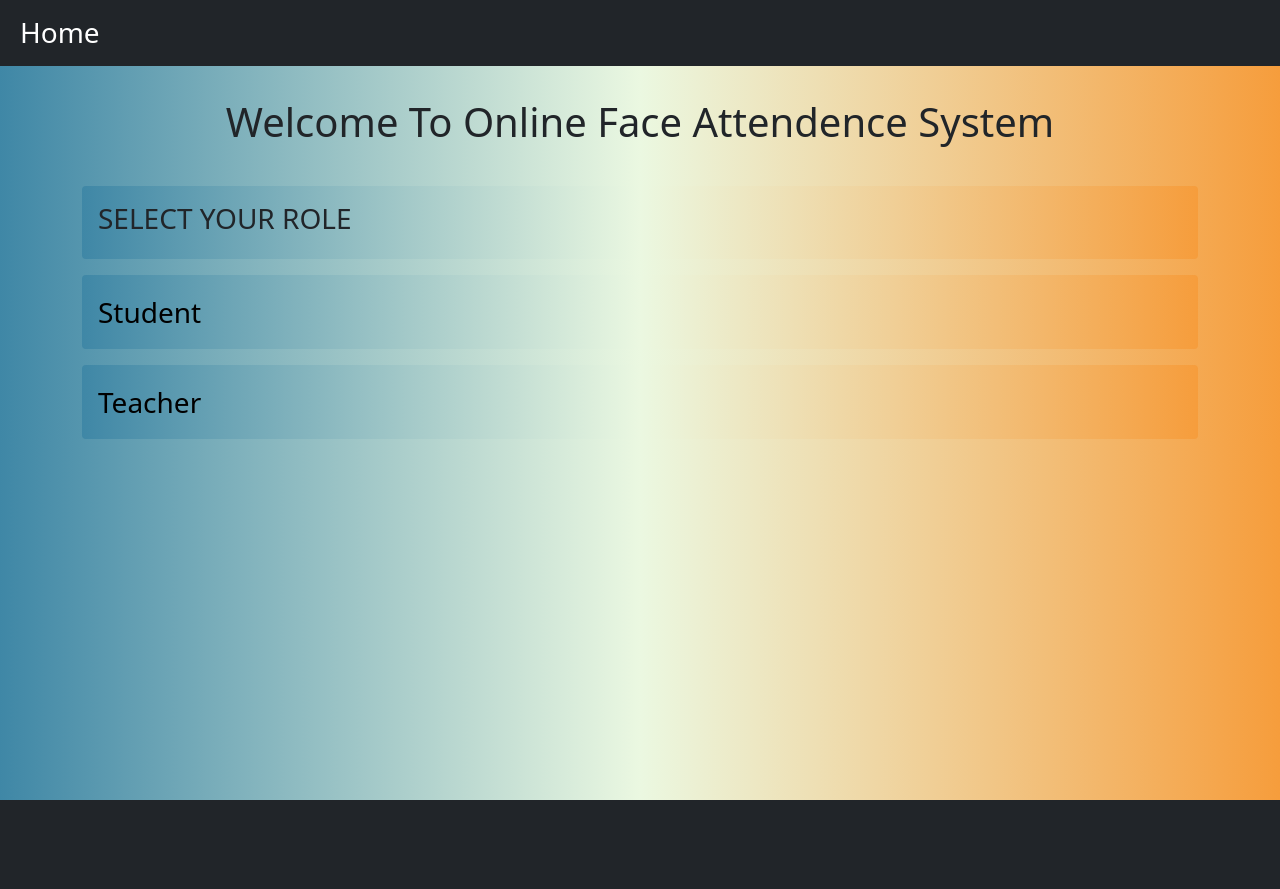
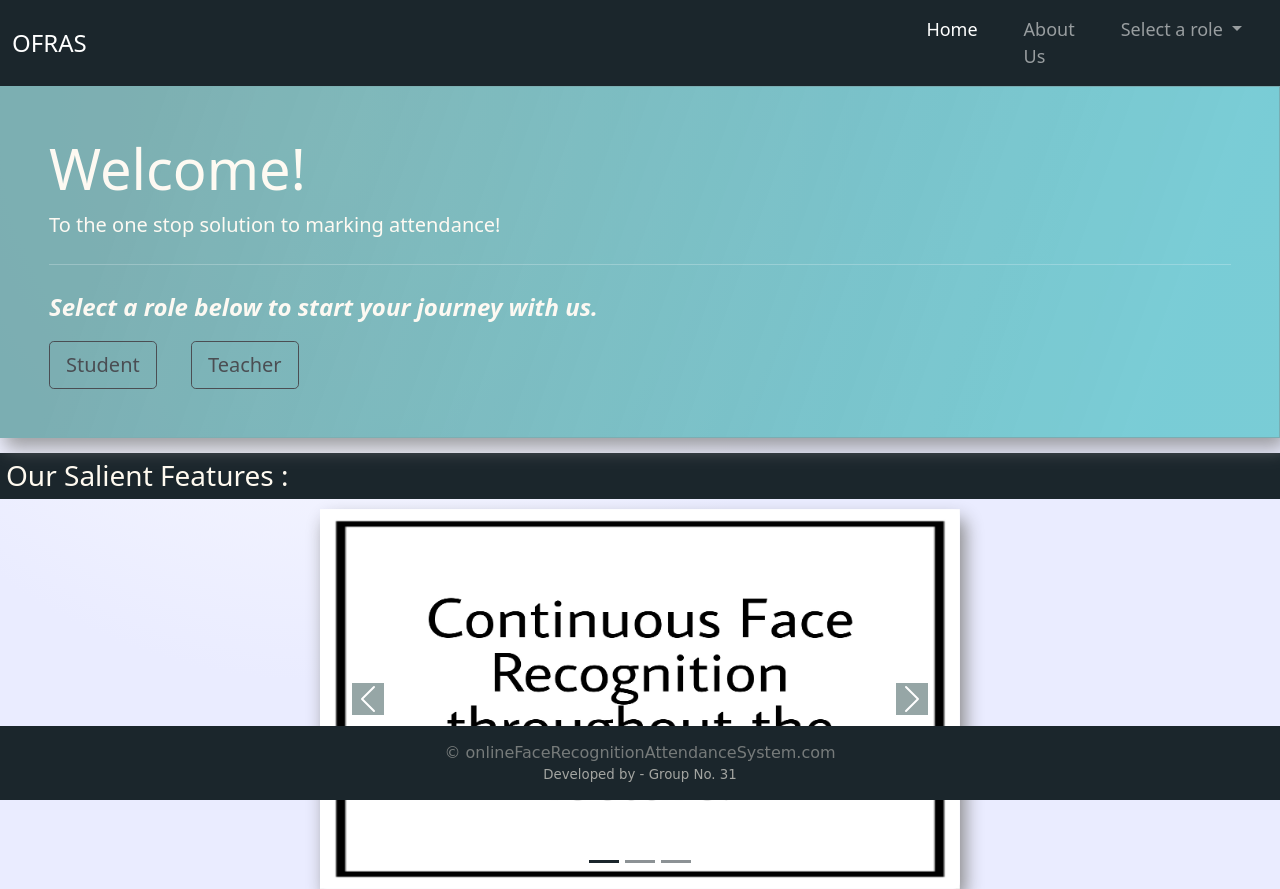
Before and after one commit to patil5018/Online-attendence-system, a Flask app: page / in a window 1280 px wide. Before the commit the page ends 800 px from the top, so only its background shows below. Run offline with Flask 2, Linux system fonts and the light colour scheme; parts of the project's set-up code (start-up, migrations or seed data) failed here and were passed over.

Commit message:
Home templated added

```diff
--- a/templates/home.html
+++ b/templates/home.html
@@ -1,35 +1,146 @@
-<!DOCTYPE html>
+<!doctype html>
 <html lang="en">
   <head>
-    <meta charset="UTF-8" />
-    <meta http-equiv="X-UA-Compatible" content="IE=edge" />
-    <meta name="viewport" content="width=device-width, initial-scale=1.0" />
+    <!-- Required meta tags -->
+    <meta charset="utf-8">
+    <meta name="viewport" content="width=device-width, initial-scale=1">
+    <!-- Bootstrap CSS -->
+    <link href="https://cdn.jsdelivr.net/npm/bootstrap@5.0.1/dist/css/bootstrap.min.css" rel="stylesheet" integrity="sha384-+0n0xVW2eSR5OomGNYDnhzAbDsOXxcvSN1TPprVMTNDbiYZCxYbOOl7+AMvyTG2x" crossorigin="anonymous">
 
+    <title>Home</title>
 
-    <!-- Bootstrap CSS -->
-    <link href="https://cdn.jsdelivr.net/npm/bootstrap@5.0.0/dist/css/bootstrap.min.css" rel="stylesheet" integrity="sha384-wEmeIV1mKuiNpC+IOBjI7aAzPcEZeedi5yW5f2yOq55WWLwNGmvvx4Um1vskeMj0" crossorigin="anonymous">
-    <title>Home</title>
     <style>
-        #GFG {
-            text-decoration: none;
-            color: black;
+      body {
+        background-image: radial-gradient( circle 621px at 25.3% 13.8%,  rgba(255,255,255,1) 0%, rgba(234,236,255,1) 90% );
+      }
+
+      a {
+        margin-right: 30px;
+        font-size: large;
+      }
+
+      nav, footer {
+       background-color: #1b262c;
+      }
+
+      .nav-link a {
+        color: floralwhite;
+      }
+
+      .navbar-nav {
+        margin-right: auto;
+        margin-left: 70%;
+      }
+
+      .dropdown-item, .dropdown-menu {
+        background-image: linear-gradient(rgba(0, 0, 0, 0.5),rgba(15, 15, 15, 0.4));
+        color: floralwhite;
+      }
+
+      .jumbo {
+        background-image: linear-gradient(109.6deg,rgba(95, 158, 160,1) 11.2%,rgba(59, 188, 192, 0.8)91.1%);
+        opacity: 0.8;
+        color: floralwhite;
+        font-weight: 800;
+        border: 1px solid cadetblue;
+        padding: 10px;
+        box-shadow: 5px 10px 18px #888888;
+        margin: 0%;
+      }
+
+      footer {
+          margin-top: 5%;
+          padding: 15px 0 15px 0;
+          color: #EEEEEE;
+          text-align: center;
+          font-family: 'Indie Flower', cursive;
+            }
+      .carousel-item img {
+        display: block;
+        width: 250px;
+        height: 380px
+      }
+
+      .myCarousel {
+        width: 50%;
+        margin: auto;
+        border-radius: 7px;
+        box-shadow: 5px 10px 18px #888888;
       }
     </style>
   </head>
-  <body style="background-image: linear-gradient(0.25turn, #3f87a6, #ebf8e1, #f69d3c);">
-    <!-- As a heading -->
-<nav class="navbar navbar-expand-lg  navbar-dark bg-dark">
+  <body>
+
+    <nav class="navbar sticky-top navbar-expand-lg navbar-dark">
       <div class="container-fluid">
-    <span class="p-2 fs-3 navbar-brand mb-0 h1">Home</span>
+        <a class="navbar-brand" href="#" style="font-size: x-large;">OFRAS</a>
+        <button class="navbar-toggler" type="button" data-bs-toggle="collapse" data-bs-target="#navbarSupportedContent" aria-controls="navbarSupportedContent" aria-expanded="false" aria-label="Toggle navigation">
+          <span class="navbar-toggler-icon"></span>
+        </button>
+        <div class="collapse navbar-collapse" id="navbarSupportedContent">
+          <ul class="navbar-nav ">
+            <li class="nav-item">
+              <a class="nav-link active" aria-current="page" href="/">Home</a>
+            </li>
+            <li class="nav-item">
+              <a class="nav-link" href="/Aboutus">About Us</a>
+            </li>
+            <li class="nav-item dropdown">
+              <a class="nav-link dropdown-toggle" href="#" id="navbarDropdown" role="button" data-bs-toggle="dropdown" aria-expanded="false">
+                Select a role
+              </a>
+              <ul class="dropdown-menu" aria-labelledby="navbarDropdown">
+                <li><a class="dropdown-item" href="/student/login">Student</a></li>
+                <li><a class="dropdown-item" href="/teacher/login">Teacher</a></li>
+              </ul>
+            </li>
+          </ul>
+        </div>
       </div>
     </nav>
 
+    <div class="jumbo p-5 rounded-lg">
+      <h1 class="display-4">Welcome!</h1>
+      <p class="lead" style="font-weight: 400;">To the one stop solution to marking attendance!</p>
+      <hr class="my-4 bg-light">
+      <p style="font-size:24px ;font-style:italic ">Select a role below to start your journey with us.</p>
+      <a class="btn btn-outline-dark btn-lg" href="/student/login" role="button">Student</a>
+      <a class="btn btn-outline-dark btn-lg" href="/teacher/login" role="button">Teacher</a>
+    </div>
 
-    <!-- project heading-->
 
-      <div class="p-3 container">
-        <h1 class="p-3 text-center text-capitalize">Welcome to Online face attendence system</h1>
+      <div class="container-fluid" style="padding-right: 0px; padding-left: 0px; margin: 15px 0px 10px 0px;">
+        <h3 style="padding: 6px; color: floralwhite;background-color: #1b262c; margin:0px;">
+        Our Salient Features :
+        </h3>
       </div>
+    <div id="carouselExampleIndicators" class="carousel slide myCarousel" data-bs-ride="carousel">
+      <div class="carousel-indicators">
+        <button type="button" data-bs-target="#carouselExampleIndicators" data-bs-slide-to="0" class="active" aria-current="true" aria-label="Slide 1" style="background-color:#1b262c;"></button>
+        <button type="button" data-bs-target="#carouselExampleIndicators" data-bs-slide-to="1" aria-label="Slide 2" style="background-color:#1b262c;"></button>
+        <button type="button" data-bs-target="#carouselExampleIndicators" data-bs-slide-to="2" aria-label="Slide 3" style="background-color:#1b262c;"></button>
+      </div>
+      <div class="carousel-inner">
+        <div class="carousel-item active">
+          <img src="assets/S1.jpg" class="d-block w-100" alt="slide 1">
+        </div>
+        <div class="carousel-item">
+          <img src="assets\S1.jpg" class="d-block w-100" alt="slide 2">
+        </div>
+        <div class="carousel-item">
+          <img src="assets/S3.jpg" class="d-block w-100 carImage" alt="slide 3">
+        </div>
+      </div>
+      <button class="carousel-control-prev" type="button" data-bs-target="#carouselExampleIndicators" data-bs-slide="prev">
+        <span class="carousel-control-prev-icon" aria-hidden="true" style="background-color: darkslategrey;"></span>
+        <span class="visually-hidden">Previous</span>
+      </button>
+      <button class="carousel-control-next" type="button" data-bs-target="#carouselExampleIndicators" data-bs-slide="next">
+        <span class="carousel-control-next-icon" aria-hidden="true" style="background-color: darkslategrey;"></span>
+        <span class="visually-hidden">Next</span>
+      </button>
+    </div>
+    <!--</div> -->
 
 
 
@@ -37,38 +148,22 @@
 
 
 
+    <footer class="footer fixed-bottom">
       <div class="container">
+         <p class="center" style="padding: 0px; margin: 0px;color: rgba(255, 250, 240,0.4);"> &copy; onlineFaceRecognitionAttendanceSystem.com </p>
+         <p class="center" style="margin: 0px; padding: 0px;font-size: smaller;color: rgba(255, 250, 240,0.6);"> Developed by - Group No. 31</p>
+        </div>
+    </footer>
 
+    <!-- Optional JavaScript; choose one of the two! -->
 
+    <!-- Option 1: Bootstrap Bundle with Popper -->
+    <script src="https://cdn.jsdelivr.net/npm/bootstrap@5.0.1/dist/js/bootstrap.bundle.min.js" integrity="sha384-gtEjrD/SeCtmISkJkNUaaKMoLD0//ElJ19smozuHV6z3Iehds+3Ulb9Bn9Plx0x4" crossorigin="anonymous"></script>
 
-    <!-- As a link -->
-
-
-
-
-    <!--  roles -->
-
-    <ul class="list-group d-grid gap-3">
-  <li class="p-3 list-group bg-light text-dark text-uppercase fw-bold fw-bolder fs-1 " style="background-image: linear-gradient(0.25turn, #3f87a6, #ebf8e1, #f69d3c);"><h3>Select your role</h3></li>
-
-  <li class="p-3 list-group bg-info text-dark fs-3" style="background-image: linear-gradient(0.25turn, #3f87a6, #ebf8e1, #f69d3c);"><a id="GFG" href="/student/login">Student</a></li>
-  <li class="p-3 list-group bg-warning text-dark fs-3" style="background-image: linear-gradient(0.25turn, #3f87a6, #ebf8e1, #f69d3c);"><a id="GFG" href="/teacher/login">Teacher</a></li>
-
-</ul>
-
-
-
-
-
-
-
-
-
-
-
-
-    </div>
-    <script src="https://cdn.jsdelivr.net/npm/bootstrap@5.0.0/dist/js/bootstrap.bundle.min.js" integrity="sha384-p34f1UUtsS3wqzfto5wAAmdvj+osOnFyQFpp4Ua3gs/ZVWx6oOypYoCJhGGScy+8" crossorigin="anonymous"></script>
-
+    <!-- Option 2: Separate Popper and Bootstrap JS -->
+    <!--
+    <script src="https://cdn.jsdelivr.net/npm/@popperjs/core@2.9.2/dist/umd/popper.min.js" integrity="sha384-IQsoLXl5PILFhosVNubq5LC7Qb9DXgDA9i+tQ8Zj3iwWAwPtgFTxbJ8NT4GN1R8p" crossorigin="anonymous"></script>
+    <script src="https://cdn.jsdelivr.net/npm/bootstrap@5.0.1/dist/js/bootstrap.min.js" integrity="sha384-Atwg2Pkwv9vp0ygtn1JAojH0nYbwNJLPhwyoVbhoPwBhjQPR5VtM2+xf0Uwh9KtT" crossorigin="anonymous"></script>
+    -->
   </body>
 </html>
```
Also changed, not shown: templates/css/styles.css (added, +12 -0 lines), templates/assets/S1.jpg (added), templates/assets/S2.jpg (added), templates/assets/S3.jpg (added), templates/assets/gescoe.png (added), templates/assets/profile.png (added). Lines whose indentation alone changed are shown as unchanged.
